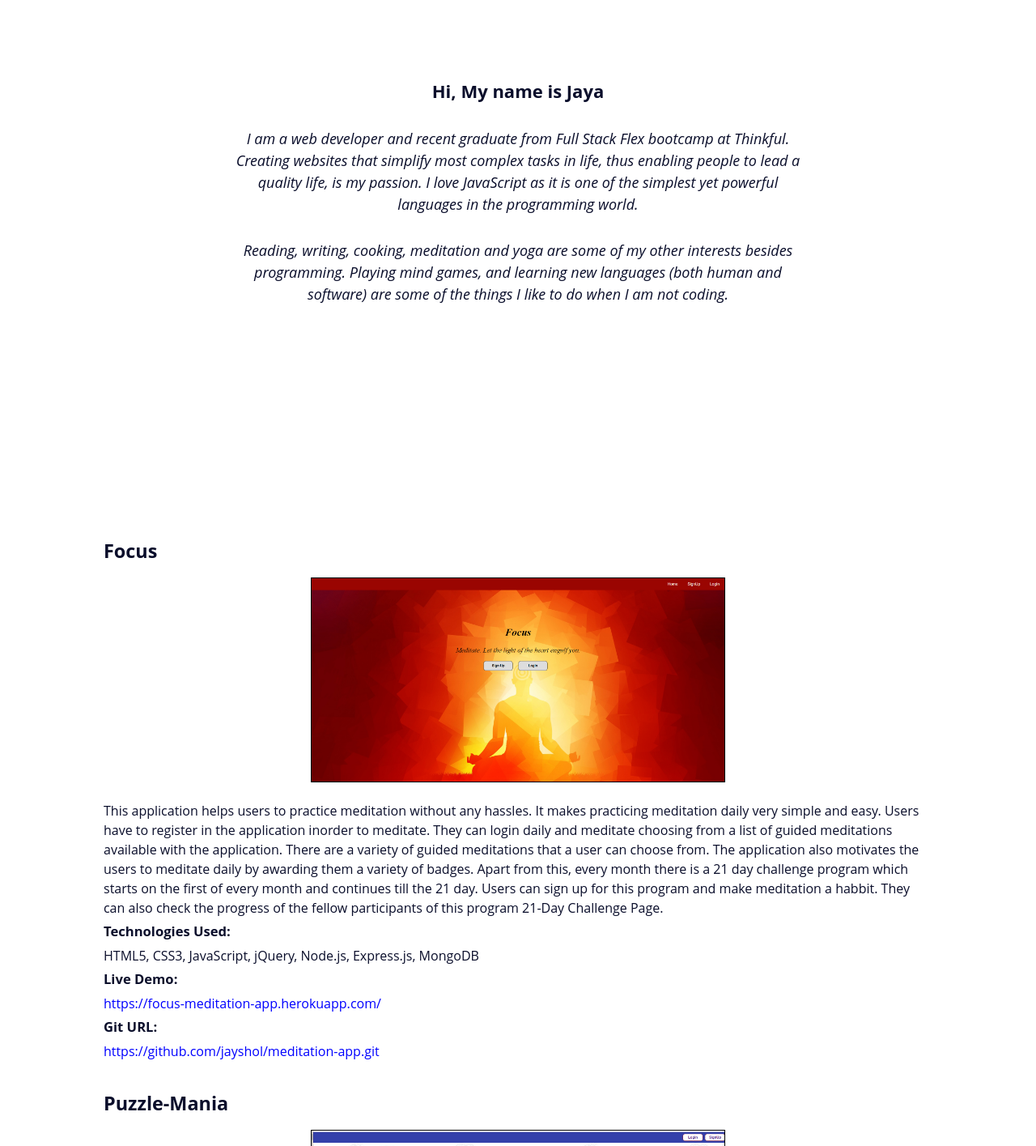
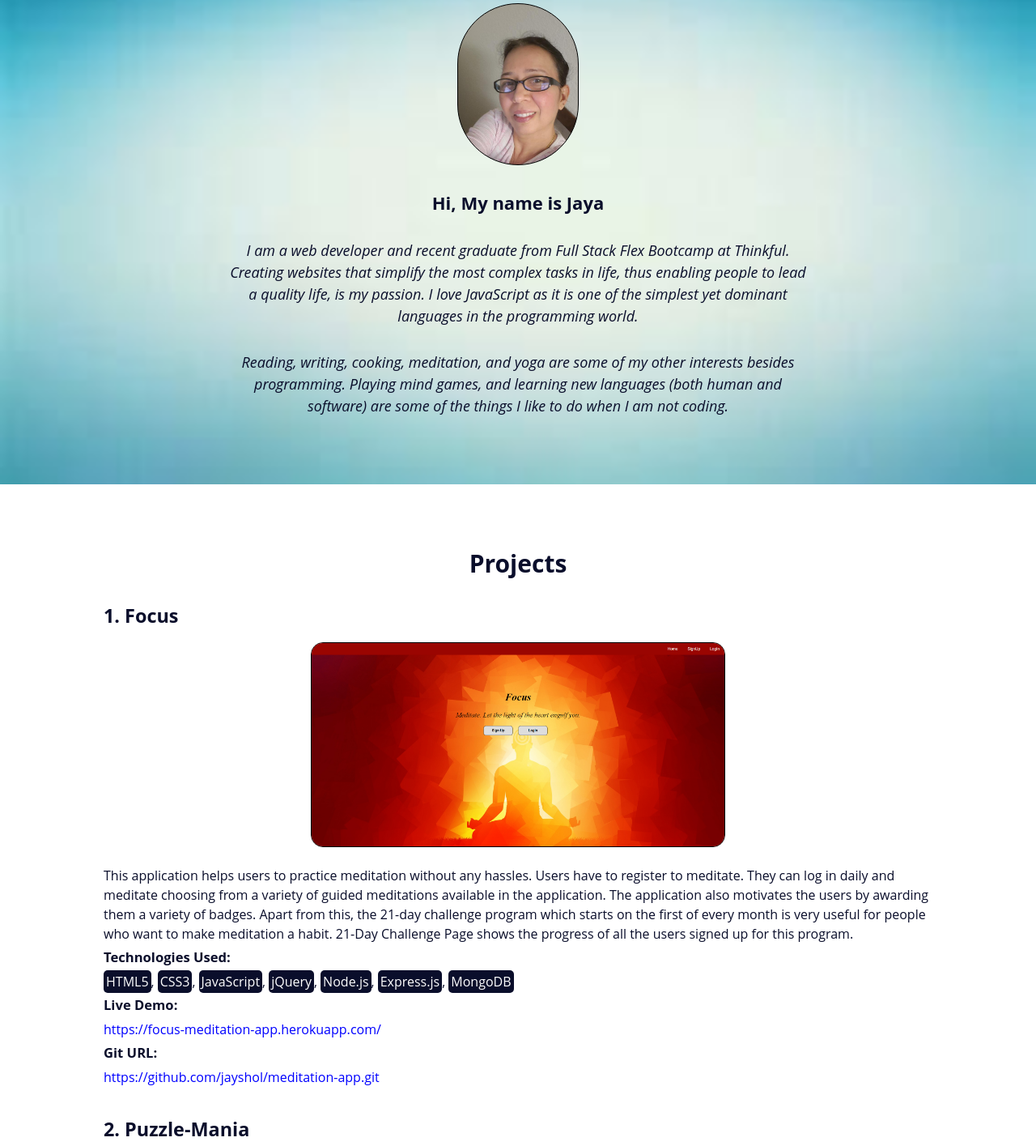
Before and after one commit to jayshol/jayshol.github.io, a website: page index.html in a window 1280 px wide. Shown: the part 197-1612 px from the top of the page at 81% size. Drawn offline with nearby package versions, Linux system fonts and the light colour scheme.

Commit message:
bugfixes and improvements

```diff
--- a/index.css
+++ b/index.css
@@ -71,6 +71,8 @@ header {
   display:flex;
   align-items: center;
   color:#0a0e2b;
+  background: url(./images/bg.jpg) no-repeat center;
+  background-size: cover;
 }
 
 
@@ -91,6 +93,21 @@ header p{
   font-style: italic;
   width:70%;
   margin:0 auto;
+}
+
+.profileImgDiv{
+  height: 200px;
+  width:150px;
+  border: 1px solid black;
+  border-radius: 105px;
+  margin-top: 75px;
+  background:url(./images/jayshol_1.jpg);
+  background-size: cover;
+}
+
+.picClass{
+  height:100%;
+  width:100%;
 }
 
 #page-contact {
@@ -121,6 +138,10 @@ header p{
   height:93%;
 }
 
+.coverDiv h1{
+  text-align: center;
+}
+
 .projectsCls{
   width: 80%;
   height: auto;
@@ -132,12 +153,19 @@ header p{
   text-align: left;
   margin:0;
 }
+.projectsCls span{
+  background-color: #0a0e2b;
+  color:white;
+  padding:3px;
+  border-radius: 5px;
+}
 
 .projectsCls img{
   height: 55%;
   width: 50%;
   border: 1px solid black;
   margin: 15px auto 15px auto;
+  border-radius:15px;
 }
 
 .projectsCls p{
--- a/index.html
+++ b/index.html
@@ -1,7 +1,7 @@
 <!DOCTYPE html>
 <html lang="en">
 <head>
-    <title>Jayashree's portfolio</title>
+    <title>Jayashree's Portfolio</title>
     <meta name="viewport" content="width=device-width, initial-scale=1">
     <link rel="stylesheet" href="https://use.fontawesome.com/releases/v5.4.1/css/all.css" integrity="sha384-5sAR7xN1Nv6T6+dT2mhtzEpVJvfS3NScPQTrOxhwjIuvcA67KV2R5Jz6kr4abQsz" crossorigin="anonymous">
     <link rel="stylesheet" type="text/css" href="index.css">
@@ -19,37 +19,39 @@
     <main role="main" >
         <header role="banner" id="page-about" >
             <div>
+                <div class="profileImgDiv">
+                </div>
                 <h4>Hi, My name is Jaya</h4>
-                <p>I am a web developer and recent graduate from Full Stack Flex bootcamp at Thinkful. Creating websites that simplify most complex tasks in  life, thus enabling people to lead a quality life, is my passion. I love JavaScript as it is one of the simplest yet powerful languages in the programming world.</p>
+                <p>I am a web developer and recent graduate from Full Stack Flex Bootcamp at Thinkful. Creating websites that simplify the most complex tasks in life, thus enabling people to lead a quality life, is my passion. I love JavaScript as it is one of the simplest yet dominant languages in the programming world.</p>
                 <br>
-                <p>Reading, writing, cooking, meditation and yoga are some of my other interests besides programming. Playing mind games, and learning new languages (both human and software) are some of the things I like to do when I am not coding.</p>
+                <p>Reading, writing, cooking, meditation, and yoga are some of my other interests besides programming. Playing mind games, and learning new languages (both human and software) are some of the things I like to do when I am not coding.</p>
             </div>
         </header>
 
         <section id="page-projects">
             <div class="coverDiv">
+                <h1>Projects</h1>
                 <div class="projectsCls">
-                    <h3>Focus</h3>
+                    <h3>1. Focus</h3>
                     <a href="https://focus-meditation-app.herokuapp.com/" target="_blank"><img src="./images/homePage.png" alt="project screenshot" /></a>
-                    <p>This application helps users to practice meditation without any hassles. It makes practicing meditation daily very simple and easy.
-                    Users have to register in the application inorder to meditate. They can login daily and meditate choosing from a list of guided meditations available with the application. There are a variety of guided meditations that a user can choose from.
+                    <p>This application helps users to practice meditation without any hassles. Users have to register to meditate. They can log in daily and meditate choosing from a variety of guided meditations available in the application.
 
-                    The application also motivates the users to meditate daily by awarding them a variety of badges. Apart from this, every month there is a 21 day challenge program which starts on the first of every month and continues till the 21 day. Users can sign up for this program and make meditation a habbit. They can also check the progress of the fellow participants of this program 21-Day Challenge Page.
+                    The application also motivates the users by awarding them a variety of badges. Apart from this, the 21-day challenge program which starts on the first of every month is very useful for people who want to make meditation a habit. 21-Day Challenge Page shows the progress of all the users signed up for this program.
                     </p>
                     <h5>Technologies Used:</h5>
-                    <p>HTML5, CSS3, JavaScript, jQuery, Node.js, Express.js, MongoDB</p>
+                    <p><span>HTML5</span>, <span>CSS3</span>, <span>JavaScript</span>, <span>jQuery</span>, <span>Node.js</span>, <span>Express.js</span>, <span>MongoDB</span></p>
                     <h5>Live Demo:</h5>
                     <a href="https://focus-meditation-app.herokuapp.com/" target="_blank"><p>https://focus-meditation-app.herokuapp.com/</p></a>
                     <h5>Git URL:</h5>
                     <a href="https://github.com/jayshol/meditation-app.git" target="_blank"><p>https://github.com/jayshol/meditation-app.git</p></a>
                 </div>
                 <div class="projectsCls">
-                    <h3>Puzzle-Mania</h3>
+                    <h3>2. Puzzle-Mania</h3>
                     <a href="https://jigsaw-puzzle-app.herokuapp.com/home" target="_blank"><img src="./images/home.png" alt="project screenshot" /></a>
-                    <p>This is an easy to use fun game app that allows users to play Jigsaw puzzles online. The users have to register in order play games. Once a user registers and logs into the app, he can choose a variety of pictures from the app's library and play the jigsaw puzzle. The user can choose his level to play the game. The user's efforts to solve the puzzle is timed and is stored in the database. The user can check his past performaces in the dashboard.
+                    <p>Puzzle-Mania is an easy to use fun game app that allows users to play Jigsaw puzzles online. The users have to register to play games. Once a user registers and logs into the app, he can choose a variety of pictures from the app's library and play the jigsaw puzzle. The app provides three levels to play the game. All the puzzles are timed, and successful attempts of the user are stored in the database.
                     </p>
                     <h5>Technologies Used:</h5>
-                    <p>HTML5, CSS3, JavaScript, React, Redux, Node.js, Express.js, MongoDB</p>
+                    <p><span>HTML5</span>, <span>CSS3</span>, <span>JavaScript</span>, <span>React</span>, <span>Redux</span>, <span>Node.js</span>, <span>Express.js</span>, <span>MongoDB</span></p>
                     <h5>Live Demo:</h5>
                     <a href="https://jigsaw-puzzle-app.herokuapp.com/home" target="_blank"><p>https://jigsaw-puzzle-app.herokuapp.com/home</p></a>
                     <h5>Git URLs:</h5>
@@ -57,11 +59,11 @@
                     <a href="https://github.com/jayshol/puzzle-node-server.git" target="_blank"><p>https://github.com/jayshol/puzzle-node-server.git</p></a>
                 </div>
                 <div class="projectsCls">
-                    <h3>Restaurant Search</h3>
+                    <h3>3. Restaurant Search</h3>
                     <a href="https://findrestaurant--jayshol.repl.co/" target="_blank"><img src="./images/RestaurantSearch.png" alt="project screenshot" /></a>
-                    <p>This app provides a list of nearby restaurants given a zipcode for searching. The users can further filter their search by cuisine, vegetarian options, vegan options, by distance and by the restaurants that are open at the time of search. The results are displayed as a list and also as markers in a Google map clicking on which gives the information about the restaurants.</p>
+                    <p>This app provides a list of nearby restaurants given a zip code for the search. The users can further filter their search by cuisine, vegetarian options, vegan options, by distance and by the restaurants that are open at the time of the search. The results are displayed as a list and also as markers in a Google map clicking on which gives the information about the restaurants.</p>
                     <h5>Technologies Used:</h5>
-                    <p>HTML5, CSS3, JavaScript, jQuery, Google Maps API, Google Geocode API</p>
+                    <p><span>HTML5</span>, <span>CSS3</span>, <span>JavaScript</span>, <span>jQuery</span>, <span>Google Maps API</span>, <span>Google Geocode API</span></p>
                     <h5>Live Demo:</h5>
                     <a href="https://findrestaurant--jayshol.repl.co/" target="_blank"><p>https://findrestaurant--jayshol.repl.co/</p></a>
                     <h5>Git URL:</h5>
```
Also changed, not shown: images/MyPost.jpg (added), images/bg.jpg (added), images/jayshol1.jpg (added), images/jayshol6.jpg (added), images/jayshol_1.jpg (added), images/minion.jpg (added).
